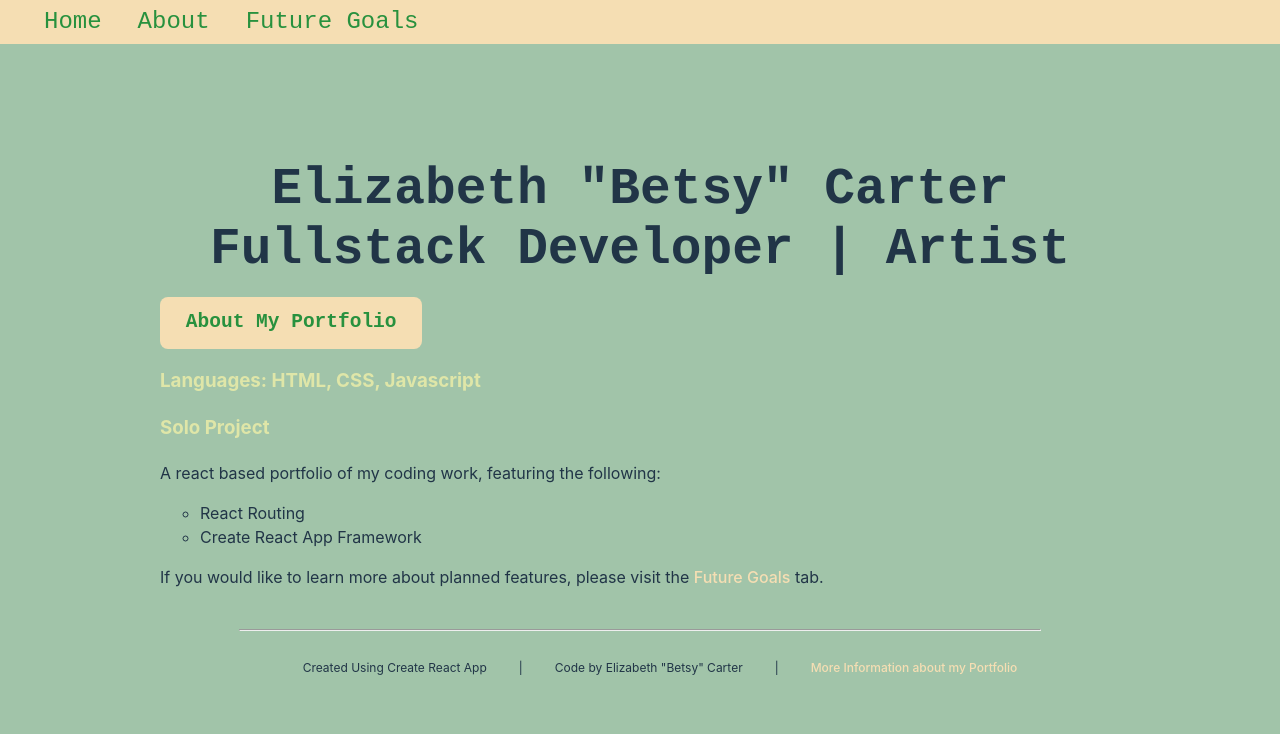
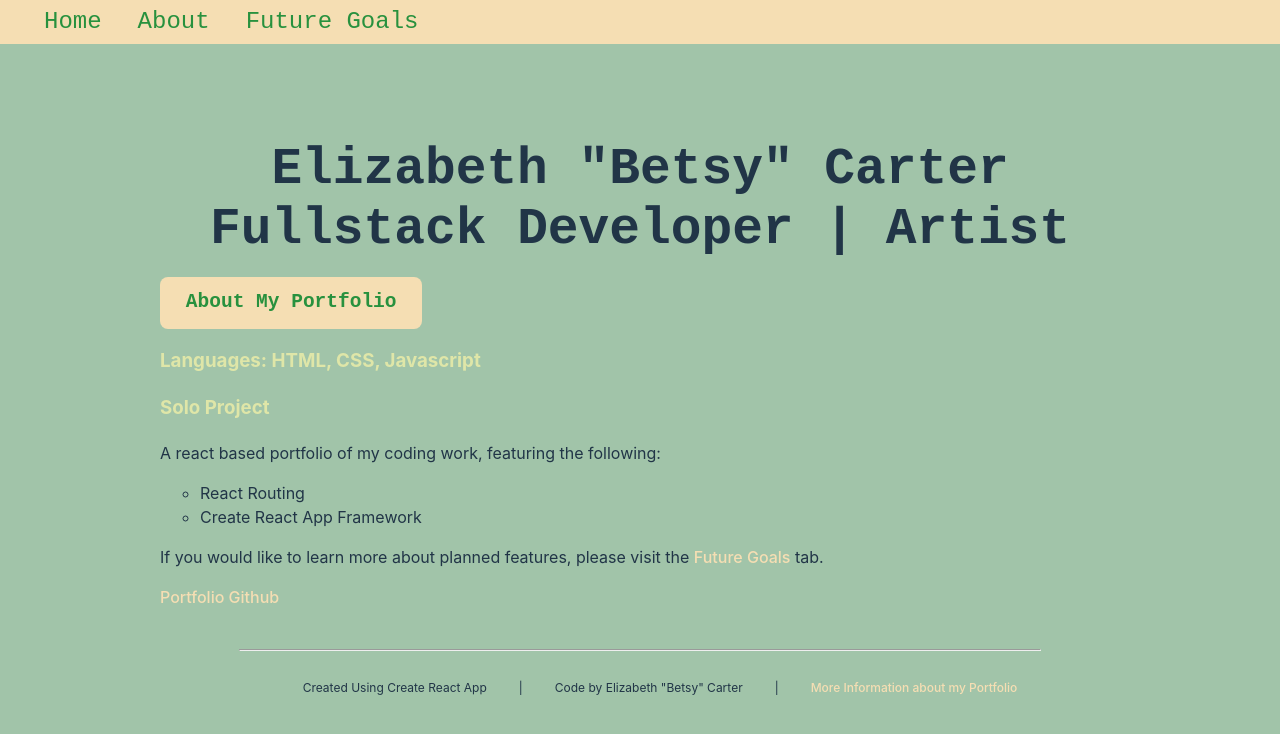
Before and after one commit to betsymariecarter/betsy-coding-portfolio, a JavaScript app: page /portfolio in a window 1280 px wide. Shown: the top 734 px of the page. Built offline with nearby package versions, Linux system fonts and the light colour scheme; the HTML template or start-up script is replaced by a standard one.

Commit message:
fixing link to portfolio

```diff
--- a/src/pages/Portfolio.js
+++ b/src/pages/Portfolio.js
@@ -15,9 +15,9 @@ export default function Portfolio() {
         If you would like to learn more about planned features, please visit the{" "}
         <Link to="/future">Future Goals</Link> tab.
       </p>
-      {/* <a href="https://github.com/betsymariecarter/the-code-portfolio">
+      <a href="https://github.com/betsymariecarter/betsy-coding-portfolio">
         Portfolio Github
-      </a> */}
+      </a>
     </main>
   );
 }
```
